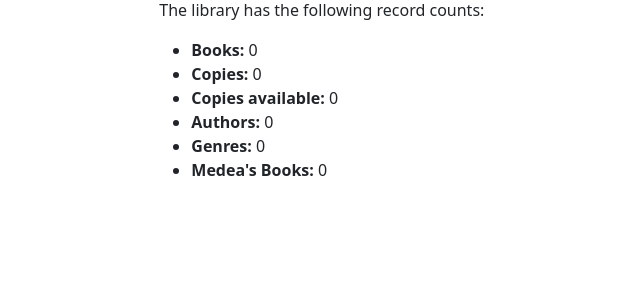
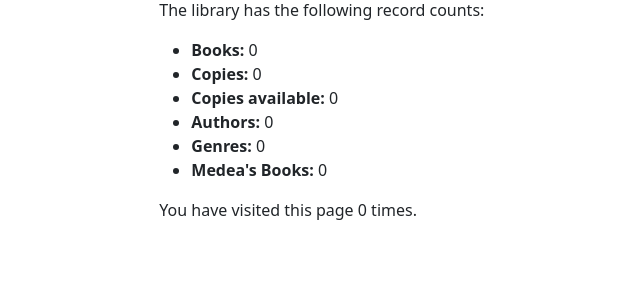
Before and after one commit to Daddy2054/django_local_library, a Django app: page /catalog/ in a window 1280 px wide. Shown: the part 144-444 px from the top of the page, without its empty margins (66-706 px from the left). Run offline with Django 4.2, Linux system fonts and the light colour scheme; data that the repository does not hold is empty.

Commit message:
sessions

```diff
--- a/catalog/templates/index.html
+++ b/catalog/templates/index.html
@@ -1,6 +1,8 @@
 {% extends "base_generic.html" %}
 <head>
-  {% block title %} <title>My Library</title> {% endblock %}
+  {% block title %}
+  <title>My Library</title>
+  {% endblock %}
 </head>
 {% block content %}
 <h1>Local Library Home</h1>
@@ -18,4 +20,7 @@
   <li><strong>Genres:</strong> {{ num_genres }}</li>
   <li><strong>Medea's Books:</strong> {{ num_titles_medea }}</li>
 </ul>
+<p>
+  You have visited this page {{ num_visits }} time{{ num_visits|pluralize }}.
+</p>
 {% endblock %}
--- a/catalog/views.py
+++ b/catalog/views.py
@@ -20,11 +20,16 @@ def index(request):
     num_genres = Genre.objects.count()
     num_titles_medea = Book.objects.filter(title__icontains="medea").count()
 
+    # Number of visits to this view, as counted in the session variable.
+    num_visits = request.session.get("num_visits", 0)
+    request.session["num_visits"] = num_visits + 1
+
     context = {
         "num_books": num_books,
         "num_instances": num_instances,
         "num_instances_available": num_instances_available,
         "num_authors": num_authors,
+        "num_visits": num_visits,
         "num_genres": num_genres,
         "num_titles_medea": num_titles_medea,
     }
@@ -40,5 +45,6 @@ class BookListView(generic.ListView):
     model = Book
     paginate_by = 1
 
+
 class BookDetailView(generic.DetailView):
     model = Book
```
